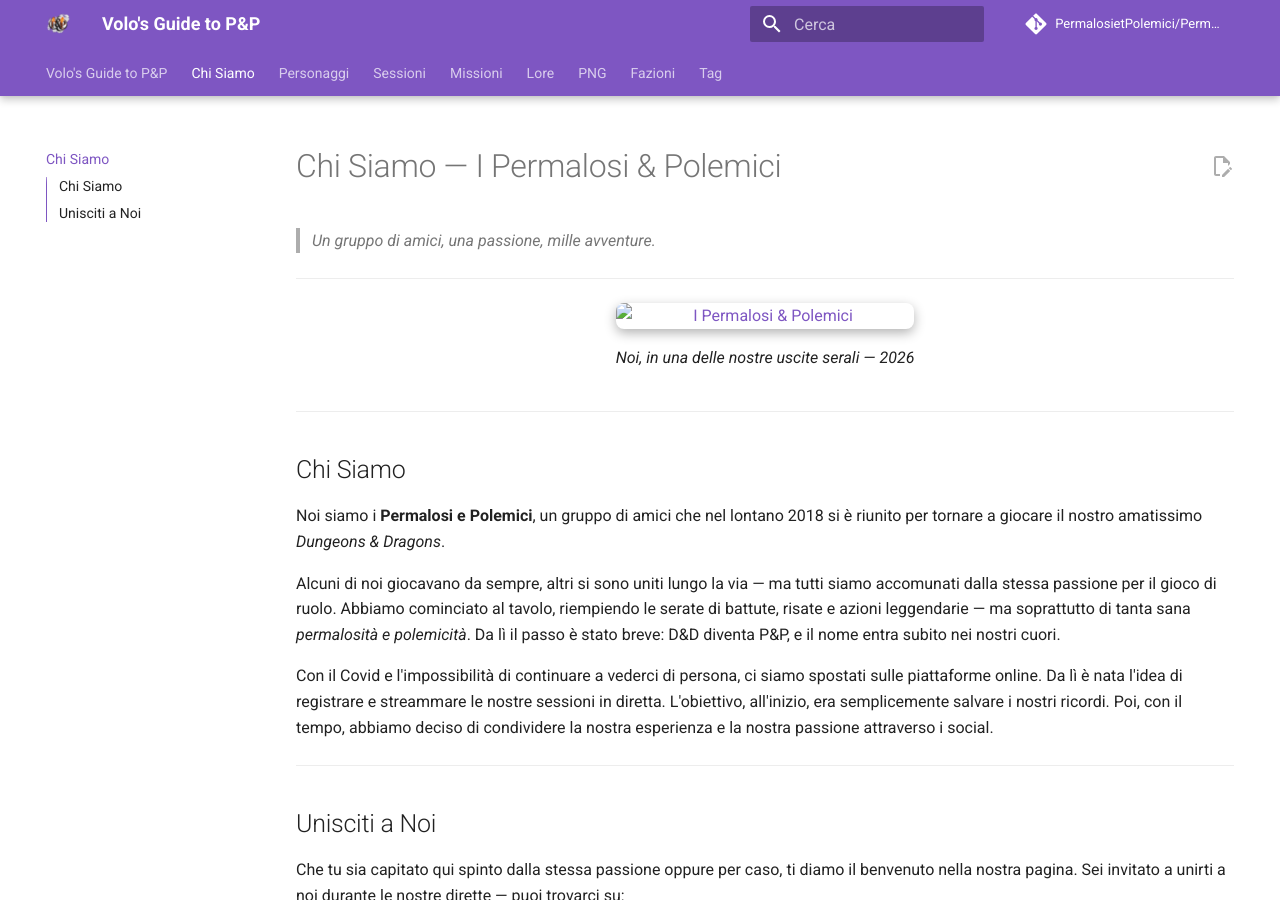
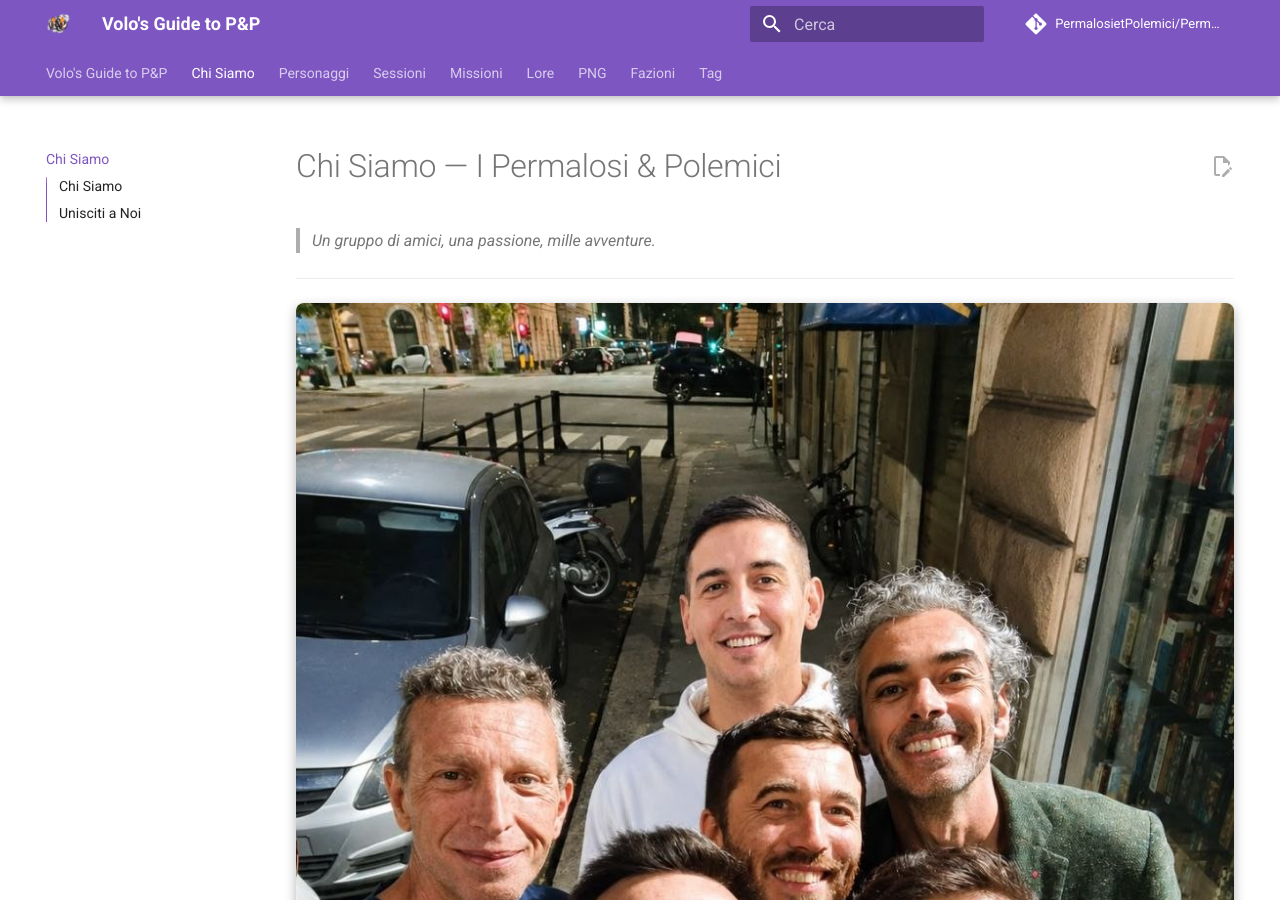
Before and after one commit to PermalosietPolemici/PermalosietPolemici.github.io, an MkDocs documentation site: the page built from docs/chi-siamo.md, in a window 1280 px wide and 900 px high. Built offline with MkDocs 1.6.1 and Material for MkDocs 9.7.7, drawn with Linux system fonts in a browser that asks for light colours; comment, search, counter and statistics services are not loaded.

Commit message:
Fix path foto Chi Siamo: percorso assoluto /assets/images/...

```diff
--- a/docs/chi-siamo.md
+++ b/docs/chi-siamo.md
@@ -6,7 +6,7 @@
 
 <div align="center">
   <figure>
-    <img src="assets/images/gruppo-pp.jpg" alt="I Permalosi & Polemici" style="max-width:100%;border-radius:8px;box-shadow:0 4px 12px rgba(0,0,0,0.3);" />
+    <img src="/assets/images/gruppo-pp.jpg" alt="I Permalosi & Polemici" style="max-width:100%;border-radius:8px;box-shadow:0 4px 12px rgba(0,0,0,0.3);" />
     <figcaption><em>Noi, in una delle nostre uscite serali — 2026</em></figcaption>
   </figure>
 </div>
```
